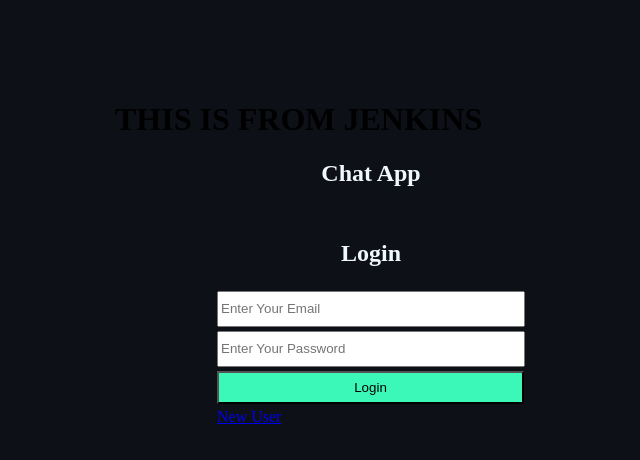
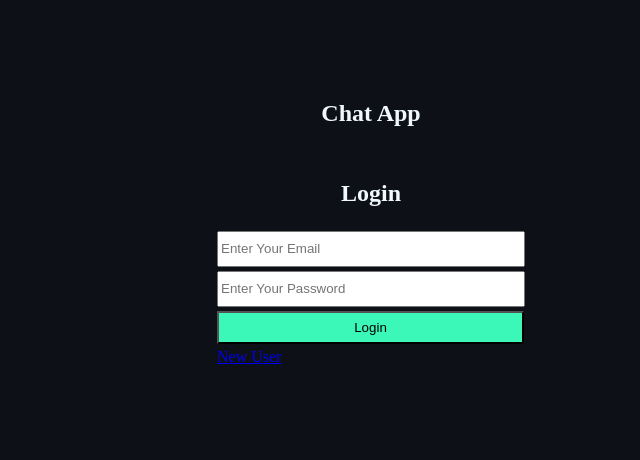
Before and after one commit to sadanandprabhu7/chat-app, a website: page public/index.html in a window 1280 px wide. Shown: the whole page, without its empty margins (269-909 px from the left). Drawn offline with nearby package versions, Linux system fonts and the light colour scheme.

Commit message:
jenkins test successful

```diff
--- a/public/index.html
+++ b/public/index.html
@@ -14,7 +14,6 @@
   </head>
   <body>
     <div id="regis-wrapper">
-      <h1>THIS IS FROM JENKINS</h1>
       <h2 id="h1">Chat App</h2>
       <form onsubmit="login(event)">
         <table id="regis">
```
